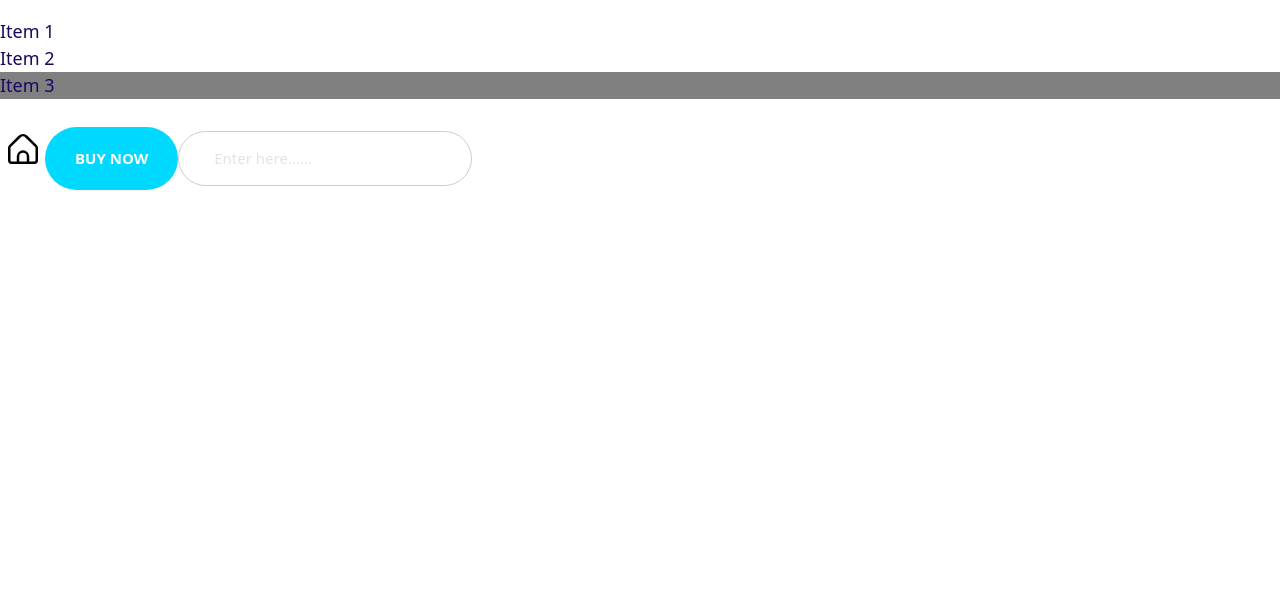
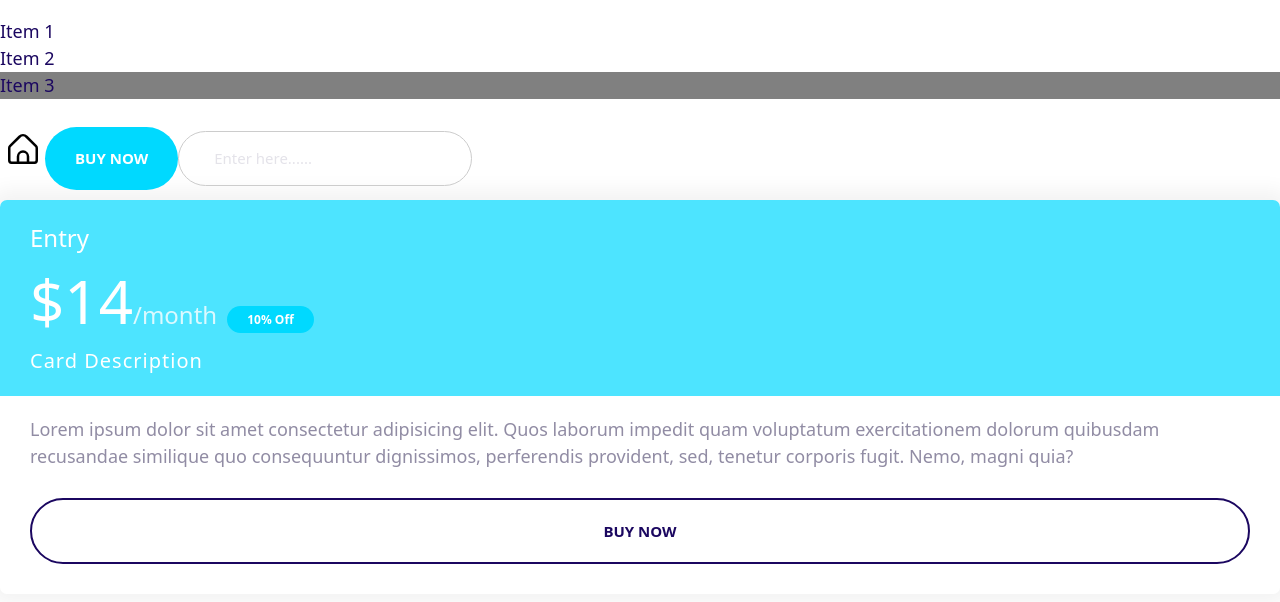
Before and after one commit to camellre/cabinet-store, a React (Create React App) app: page / in a window 1280 px wide. Shown: the top 602 px of the page. Built offline with nearby package versions, Linux system fonts and the light colour scheme.

Commit message:
add card component

```diff
--- a/src/App.tsx
+++ b/src/App.tsx
@@ -1,6 +1,7 @@
 import React from "react";
 import "./App.scss";
 import Button from "./components/Button";
+import Card from "./components/Card";
 import Icon from "./components/Icon";
 import Input from "./components/Input";
 import List from "./components/List";
@@ -44,6 +45,7 @@ function App() {
       <Icon />
       <Button theme="btn--secondary" blockButton={false} />
       <Input />
+      <Card />
     </>
   );
 }
--- /dev/null
+++ b/src/components/Card.tsx
@@ -0,0 +1,31 @@
+import React from "react";
+import styles from "../css/Card.module.scss";
+import Badge from "./Badge";
+import Button from "./Button";
+
+function Card() {
+  return (
+    <div className={styles.cardContainer}>
+      <div className={styles.card + " " + styles.cardSecondary}>
+        <header className={styles.card__header}>
+          <h3 className={styles.cardName}>Entry</h3>
+          <span className={styles.cardPrice}>$14</span>
+          <span className={styles.cardBillingCycle}>/month</span>
+          <Badge theme="badge--secondary--small" text="10% Off" />
+          <span className={styles.cardDescription}>Card Description</span>
+        </header>
+        <div className={styles.card__body}>
+          <p>
+            Lorem ipsum dolor sit amet consectetur adipisicing elit. Quos
+            laborum impedit quam voluptatum exercitationem dolorum quibusdam
+            recusandae similique quo consequuntur dignissimos, perferendis
+            provident, sed, tenetur corporis fugit. Nemo, magni quia?
+          </p>
+          <Button theme="btn--outline" blockButton={true} />
+        </div>
+      </div>
+    </div>
+  );
+}
+
+export default Card;
--- a/src/css/Button.module.scss
+++ b/src/css/Button.module.scss
@@ -50,6 +50,7 @@
 }
 
 .btn--outline {
+  @extend .btn;
   background: #fff;
   color: app.$headings-color;
   border: 2px solid app.$headings-color;
--- /dev/null
+++ b/src/css/Card.module.scss
@@ -0,0 +1,46 @@
+@use "../App.scss" as app;
+
+.card {
+  border-radius: 7px;
+  box-shadow: 0 0 20px 10px #f3f3f3;
+  overflow: hidden;
+}
+
+.card__header,
+.card__body {
+  padding: 2rem 3rem;
+}
+
+.cardPrimary .card__header {
+  background: app.$primary-color;
+  color: #fff;
+}
+
+.cardSecondary .card__header {
+  background: lighten($color: app.$secondary-color, $amount: 15%);
+  color: #fff;
+}
+
+.cardName {
+  color: #fff;
+  margin: 0;
+  font-size: 2.4rem;
+  font-weight: 500;
+}
+.cardPrice {
+  font-size: 6rem;
+}
+
+.cardBillingCycle {
+  font-size: 2.4rem;
+  font-weight: 300;
+  opacity: 0.8;
+  margin-right: 1rem;
+}
+
+.cardDescription {
+  font-size: 2rem;
+  font-weight: 300;
+  letter-spacing: 1px;
+  display: block;
+}
```
